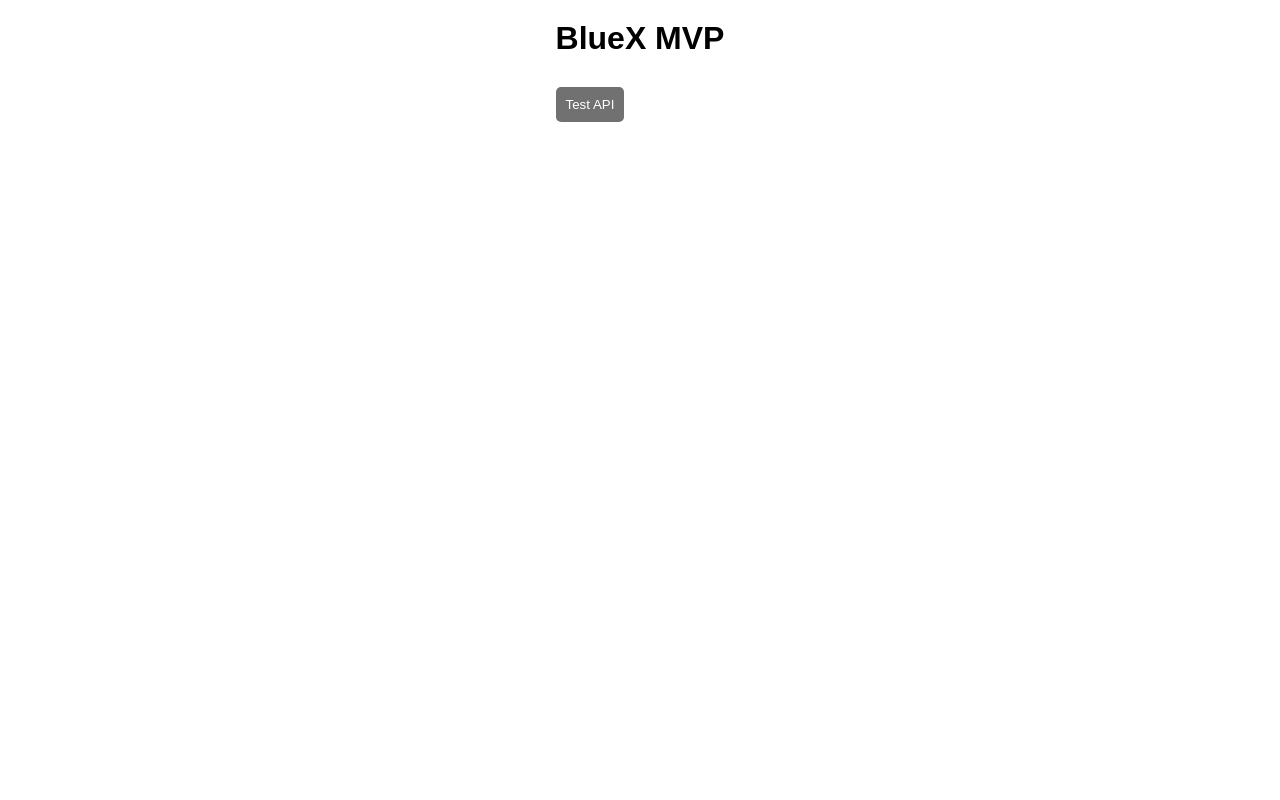
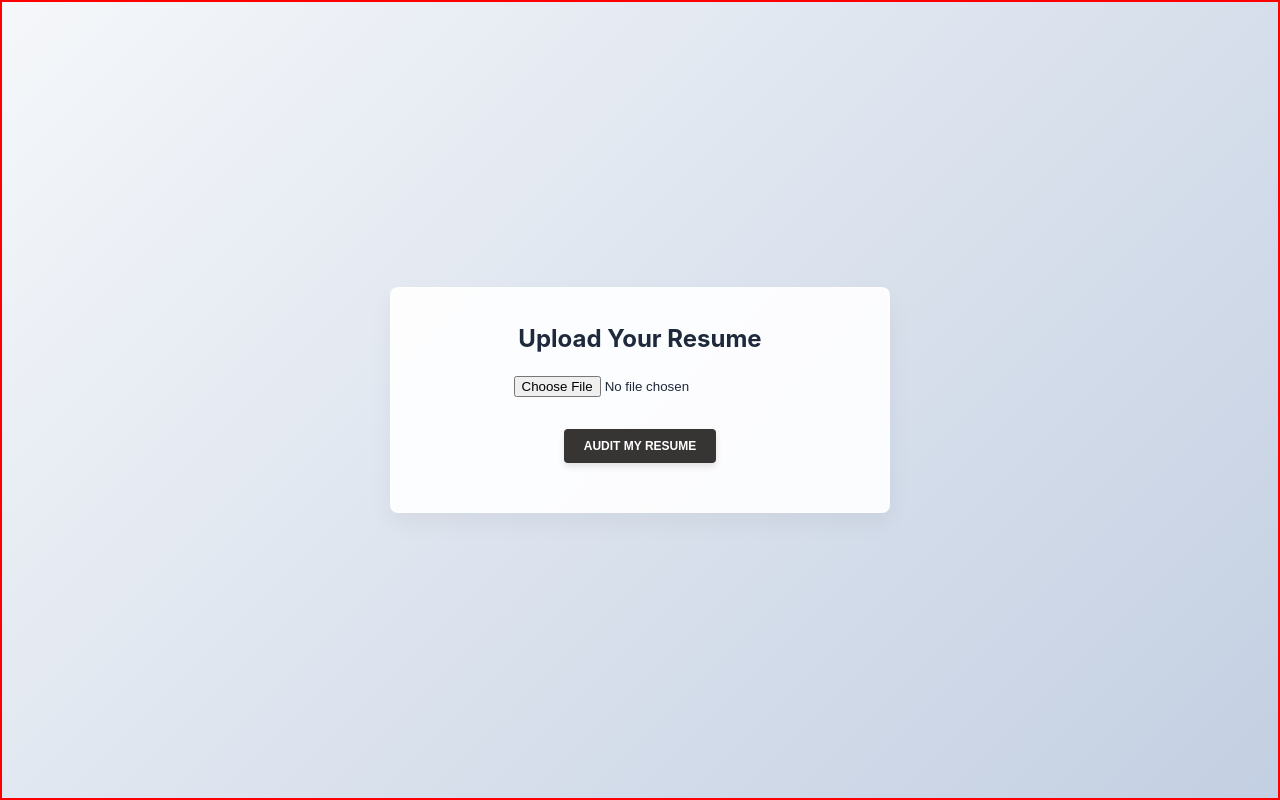
Before and after one commit to bharratgehlot/bluex, a Next.js app: page / in a window 1280 px wide. Built offline with nearby package versions, Linux system fonts and the light colour scheme.

Commit message:
Deployed resumeUpload component

```diff
--- a/src/app/globals.css
+++ b/src/app/globals.css
@@ -1,27 +1,41 @@
+:root {
+  /* Colors */
+  --primary-color: #2563eb;
+  --secondary-color: #64748b;
+  --bg-gradient: linear-gradient(135deg, #f5f7fa 0%, #c3cfe2 100%);
+  --text-color: #1e293b;
+  --error: #ef4444;
+
+  /* Typography */
+  --font-main: 'Inter', system-ui, sans-serif;
+  --font-size-base: 16px;
+
+  /* Spacing Scale - Use for both padding/maring */
+  --space-xs: 0.5rem;
+  --space-md: 1rem;
+  --space-lg: 2rem;
+}
+
+/* Global Reset */
+
 * {
   margin: 0;
   padding: 0;
   box-sizing: border-box;
 }
 
+/* Body */
+
 body {
-  font-family: Arial, sans-serif;
+  font-family: var(--font-main);
+  font-size: var(--font-size-base);
+  color: var(--text-color);
+  background: var(--bg-gradient);
+  min-height: 100vh;
   display: flex;
   align-items: center;
   justify-content: center;
+  line-height: 1.5;
+  -webkit-font-smoothing: antialiased;
+  border: solid 2px red;
 }
-
-button {
-  margin-top: 30px;
-  color:white;
-  background-color: rgba(0, 0, 0, 0.555);
-  cursor: pointer;
-  padding: 10px;
-  border: none;
-  border-radius: 5px;
-}
-
-button:hover{
-  background-color: black;
-  transition-duration: 30ms;
-}
--- a/src/app/page.tsx
+++ b/src/app/page.tsx
@@ -1,6 +1,15 @@
+/**
+ * This page owns - navigation, high level flow control and review.
+ * This page do not handle file parsing, upload limit logic and pdf validation
+ * This page acts as orchestrator
+ */
+
+
 "use client";
 
+import ResumeUpload from "@/components/upload/ResumeUpload";
 import { useState } from "react";
+import { canUpload, incrementUpload } from "@/lib/storage/uploadLimit";
 
 export default function Home() {
   const [loading, setLoading] = useState(false);
@@ -27,13 +36,34 @@ export default function Home() {
     }
   };
 
+  function handleValidFile(file: File){
+    setError(null);
+
+    /** Upload limit check */
+
+    if (!canUpload()) {
+      setError("Daily upload limit reached (3 per day")
+      return
+    }
+
+    /** Increment only after allowed */
+
+    incrementUpload();
+
+    console.log("File approved for processing:", file.name);
+
+    /** Phase 3: extraction will go here */
+
+  }
+
   return (
     <main style={{ padding: "20px" }}>
-      <h1>BlueX MVP</h1>
-
-      <button onClick={testAPI} disabled={loading}>
+      {/* <h1>BlueX MVP</h1>
+     <button onClick={testAPI} disabled={loading}>
         {loading ? "Loading..." : "Test API"}
       </button>
+ */}
+
 
       {error && <p style={{ color: "red" }}>{error}</p>}
 
@@ -48,6 +78,9 @@ export default function Home() {
           {response}
         </pre>
       )}
+
+      <ResumeUpload onValidFile={handleValidFile}/>
     </main>
+
   );
 }
--- /dev/null
+++ b/src/app/review/page.tsx
@@ -0,0 +1,4 @@
+/**
+ * Review + Summary page
+ * Redirected by Home page
+ */
--- /dev/null
+++ b/src/components/upload/ResumeUpload.module.css
@@ -0,0 +1,68 @@
+/* Component wrapper */
+
+/* Use only variable: margin/padding/error */
+
+.container {
+  border: 2px solid rgba(255, 255, 255, 0.3);
+  max-width: 500px;
+  background-color: rgba(255, 255, 255, 0.9);
+  padding: var(--space-lg);
+  margin: var(--space-lg);
+  border-radius: 8px;
+  text-align: center;
+  box-shadow: 0 10px 25px rgba(0, 0, 0, 0.05);
+}
+
+/* title */
+
+.title {
+  font-size: 1.5rem;
+  font-weight: 700;
+  margin-bottom: var(--space-md);
+  color: var(--text-color);
+}
+
+/* Input field */
+
+.input {
+  margin-bottom: var(--space-md);
+}
+
+.fileName {
+  margin-top: var(--space-xs);
+  font-size: 14px;
+  color: var(--secondary-color);
+  font-style: italic;
+}
+
+.error {
+  margin-top: var(--space-xs);
+  font-size: 14px;
+  color: var(--error);
+  font-weight: 500;
+}
+
+.submit_btn {
+  margin: var(--space-md);
+  padding: 10px 20px;
+  font-size: 12px;
+  font-weight: 600;
+  color: #ffffff;
+  background-color: rgba(31, 28, 28, 0.89);
+  border: none;
+  border-radius: 4px;
+  cursor: pointer;
+  transition: all 0.3s ease;
+  box-shadow: 0 4px 6px rgba(0, 0, 0, 0.1);
+}
+
+.submit_btn:hover {
+  background-color: #000;
+  transform: translateY(-2px);
+  box-shadow: 0 6px 12px rgba(0, 0, 0, 0.15);
+}
+
+
+.submit_btn:active {
+  transform: translateY(0);
+}
--- /dev/null
+++ b/src/components/upload/ResumeUpload.tsx
@@ -0,0 +1,83 @@
+/**
+ * src/components/upload/ResumeUpload.tsx
+ * Owns - file selection, pdf validation, triggering extraction, limit check, passing cleaned data upward.
+ * We are going to send this file upword to root page using onValidfile
+ *
+ */
+
+"use client"
+
+import { useState } from "react";
+import styles from "./ResumeUpload.module.css"
+
+
+/* Send file to parent page.tsx */
+
+interface ResumeUploadProps {
+  onValidFile: (file: File) => void;
+}
+
+export default function ResumeUpload( {onValidFile}: ResumeUploadProps) {
+  const [fileName, setFileName] = useState<string | null>(null);
+  const [error, setError] = useState<string | null>(null);
+
+
+  function handleFileChange(e: React.ChangeEvent<HTMLInputElement>) {
+    const file = e.target.files?.[0];
+
+    if (!file) {
+      setError("Please select an file");
+      return
+    };
+
+    if (file.type !== "application/pdf") {
+      setError("Only PDF files are allowed")
+      setFileName(null);
+      e.target.value = "";
+      return;
+    }
+
+    if (file.size > 5 * 1024 * 1024 ) {
+      setError("File is too large (5 MB MAX)");
+      setFileName(null);
+      e.target.value = "";
+      return;
+    }
+
+    console.log("Selected file: ", file.name);
+    console.log("File: size", file.size);
+    console.log("File: type", file.type);
+
+    /* Clear errors */
+
+    setError(null);
+    setFileName(file.name);
+
+    /** Pass upward */
+    onValidFile(file);
+
+  }
+
+  return (
+
+    <div className={styles.container}>
+      <h2 className={styles.title}>Upload Your Resume</h2>
+
+      <input
+        className={styles.input}
+        type="file"
+        accept="application/pdf"
+        onChange={handleFileChange}
+      />
+
+      <button className={styles.submit_btn}>AUDIT MY RESUME</button>
+
+      {fileName && (
+        <p className={styles.fileName}>Selected: {fileName}</p>
+      )}
+
+      {error && <p className={styles.error}>{error}</p>}
+    </div>
+
+  )
+}
--- /dev/null
+++ b/src/lib/storage/uploadLimit.ts
@@ -0,0 +1,76 @@
+/**
+ * Utility Function
+ * Purpose: Enforce soft upload limit (max 3).
+ * Use localStorage for tracking (can be bypassed by user)
+ * Reset Daily
+ * Business Rule => Belongs in src/lib/
+ * Controlled by page.tsx
+ * We do need submit button for sending resume for extraction and returning API value
+ */
+
+const LIMIT = 3;
+const STORAGE_KEY = "dailyUploadData";
+
+interface UploadData {
+  date: string;
+  count: number;
+}
+
+/** Get Today's Date (e.g., "2026-02-17") */
+
+function getToday(): string {
+  const date = new Date().toISOString().split("T")[0];
+  console.log("Today's date is ", date)
+  return date;
+}
+
+/** Get stored data from localStorage */
+
+
+export function getStoredData(): UploadData | null {
+  const stored = localStorage.getItem(STORAGE_KEY);
+  if (!stored) return null;
+
+  console.log("Stored Data (raw): ", stored);
+
+  /* Parse into JSON Object */
+  try {
+    return JSON.parse(stored);
+  } catch {
+    return null;
+  }
+}
+
+/** Check if user can upload or not */
+export function canUpload(): boolean {
+
+  const data = getStoredData();
+  const today = getToday();
+
+  if (!data) return true;
+  if (data.date !== today) return true;
+
+  return (data.count ?? 0) < LIMIT;
+}
+
+/* function to increment value of count
+* Runs after successful upload
+*/
+
+export function incrementUpload(): void {
+  const today = getToday();
+  const data = getStoredData();
+
+  if (!data || data.date !== today) {
+    const newData: UploadData = { date: today, count: 1 };
+    localStorage.setItem(STORAGE_KEY, JSON.stringify(newData));
+    return;
+  }
+
+  const updated: UploadData = {
+    date: today,
+    count: data.count + 1,
+  }
+
+  localStorage.setItem(STORAGE_KEY, JSON.stringify(updated));
+}
```
Also changed, not shown: src/lib/purpose.ts (added, +7 -0 lines), src/types/resume.ts (added), src/types/review.ts (added), 2 other files (tests, documents, lock files or other folders).
